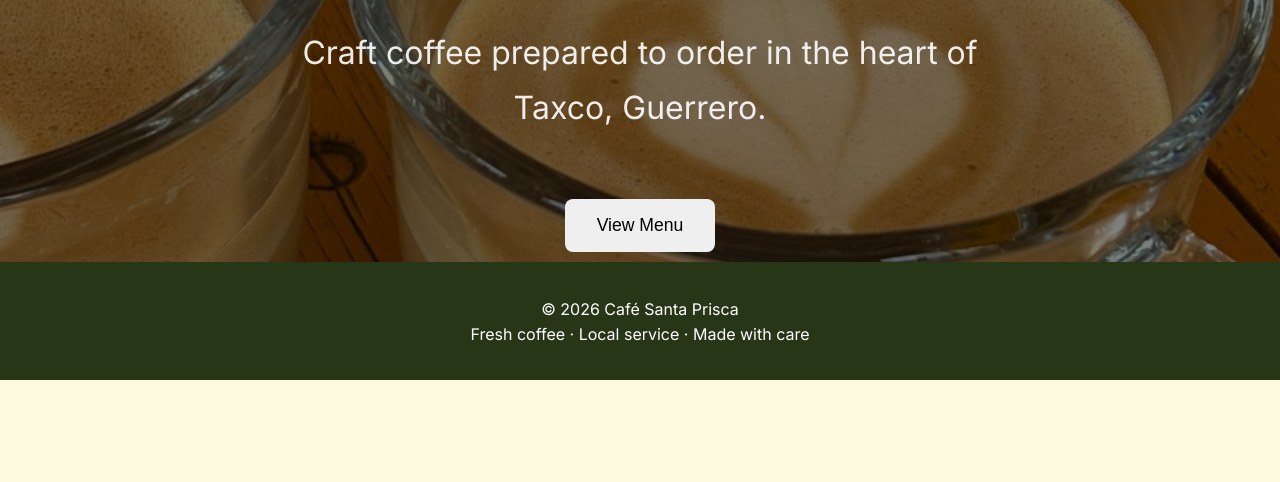
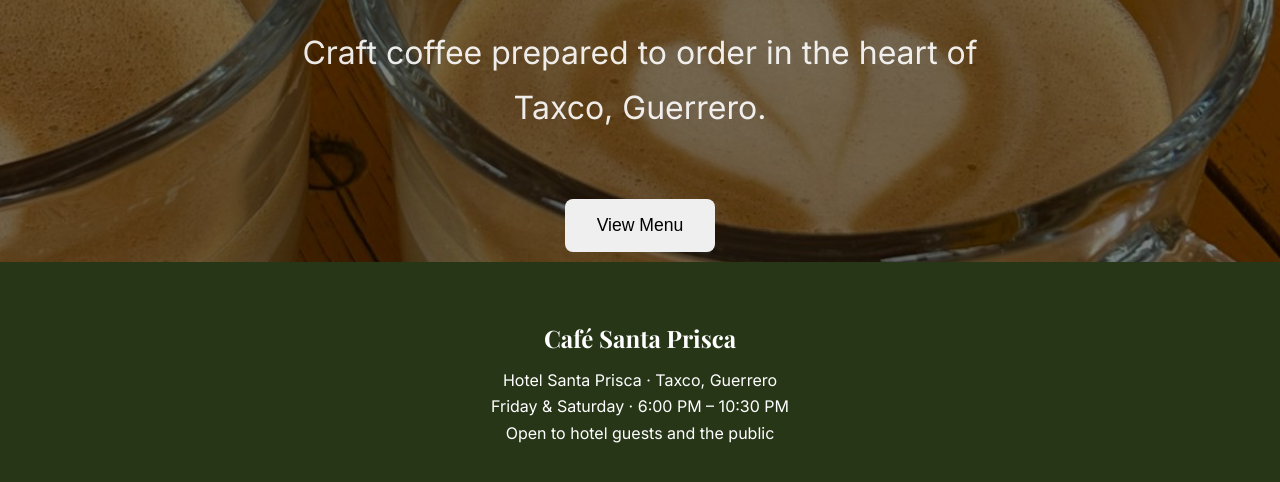
Before and after one commit to julioldv/restaurant-page-js, a website built with webpack: page src/template.html in a window 1280 px wide. Shown: the part 456-938 px from the top of the page. Before the commit the page ends 836 px from the top, so only its background shows below. Built offline with nearby package versions, Linux system fonts and the light colour scheme.

Commit message:
Update footer with visit information

```diff
--- a/src/styles.css
+++ b/src/styles.css
@@ -181,20 +181,6 @@
   margin-bottom: 1rem;
 }
 
-footer {
-  background-color: var(--color-dark);
-  color: white;
-
-  padding: 2rem;
-
-  text-align: center;
-}
-
-footer p {
-  margin: 0.3rem 0;
-  font-size: 1rem;
-}
-
 /* MENU SECTION STYLES */
 
 .menu-section {
@@ -320,6 +306,25 @@
   font-weight: 600;
 }
 
+/*FOOTER STYLES*/
+
+footer {
+  background-color: var(--color-dark);
+  color: white;
+
+  padding: 2.5rem 1rem;
+
+  text-align: center;
+}
+
+footer h2 {
+  margin-bottom: 1rem;
+}
+
+footer p {
+  margin: 0.4rem 0;
+  font-size: 1rem;
+}
 /* RESPONSIVE STYLES */
 
 @media (max-width: 700px) {
--- a/src/template.html
+++ b/src/template.html
@@ -17,7 +17,9 @@
     <div id="content">
     </div>
     <footer>
-        <p>© 2026 Café Santa Prisca</p>
-        <p>Fresh coffee · Local service · Made with care</p>
+    <h2>Café Santa Prisca</h2>
+        <p>Hotel Santa Prisca · Taxco, Guerrero</p>
+        <p>Friday & Saturday · 6:00 PM – 10:30 PM</p>
+        <p>Open to hotel guests and the public</p>
     </footer>
 </html>
```
